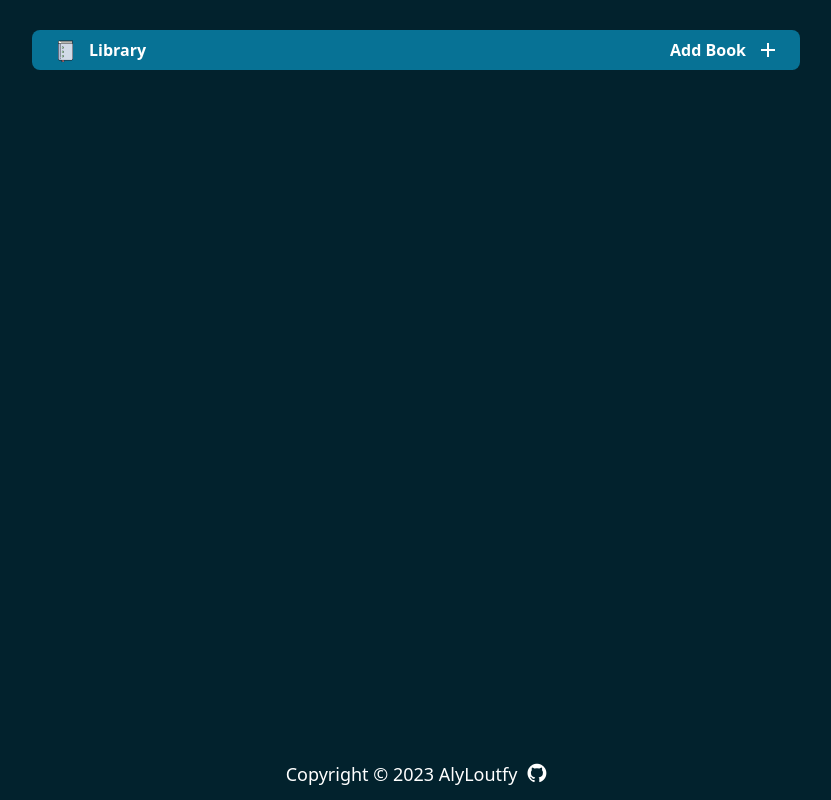
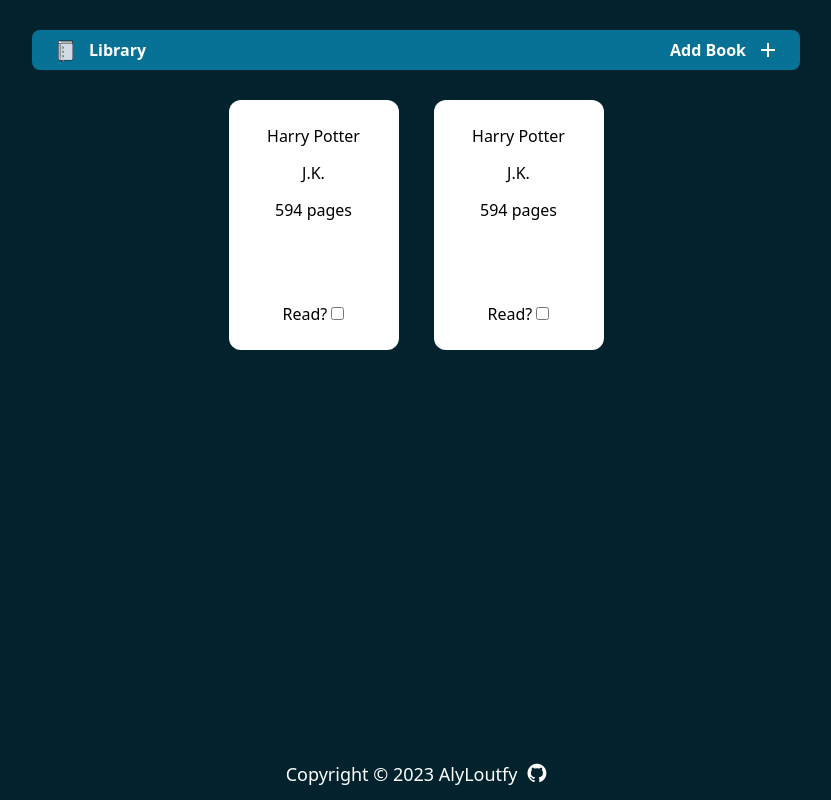
Before and after one commit to AlyLoutfy/library, a plain HTML site: page index.html in a window 1280 px wide. Shown: the whole page, without its empty margins (224-1055 px from the left). Drawn offline with nearby package versions, Linux system fonts and the light colour scheme.

Commit message:
Manual test cards

```diff
--- a/index.html
+++ b/index.html
@@ -29,6 +29,27 @@
                 </div>
             </div>
 
+            <div class="book-cards">
+                <div class="card">
+                    <div class="title">Harry Potter</div>
+                    <div class="author">J.K.</div>
+                    <div class="pages">594 pages</div>
+                    <div class="read">
+                        <label for="read">Read?</label>
+                        <input type="checkbox" name="read" id="toggle" />
+                    </div>
+                </div>
+
+                <div class="card">
+                    <div class="title">Harry Potter</div>
+                    <div class="author">J.K.</div>
+                    <div class="pages">594 pages</div>
+                    <div class="read">
+                        <label for="read">Read?</label>
+                        <input type="checkbox" name="read" id="toggle" />
+                    </div>
+                </div>
+            </div>
             <div class="add-form">
                 <form action="">
                     <div id="form-title">Add New Book</div>
--- a/style.css
+++ b/style.css
@@ -9,6 +9,7 @@
 *::before {
   box-sizing: border-box;
   padding: 0;
+  transition: 400ms all ease-in-out 50ms;
   margin: 0;
 }
 
@@ -26,6 +27,7 @@
 }
 
 .header {
+  /* position: fixed; */
   margin-top: 30px;
   display: flex;
   width: 60%;
@@ -40,7 +42,7 @@
   font-weight: 600;
 }
 
-.title,
+.header .title,
 .add-book {
   display: flex;
   align-items: center;
@@ -48,11 +50,43 @@
   cursor: pointer;
 }
 
+/* Book Card */
+
+.book-cards {
+  display: flex;
+  align-items: center;
+  justify-content: center;
+  flex-wrap: wrap;
+  gap: 35px;
+  width: 65%;
+  margin: 30px 0;
+}
+
+.card {
+  display: flex;
+  justify-content: center;
+  align-items: center;
+  gap: 15px;
+  flex-direction: column;
+  background-color: white;
+  color: black;
+  border-radius: 12px;
+  padding: 25px;
+  min-height: 250px;
+  width: 170px;
+}
+
+.read {
+  margin-top: auto;
+}
+
 /* Add Book Form */
 
 .add-form form {
   z-index: 1;
-  position: sticky;
+  left: 41.5%;
+  top: 25%;
+  position: absolute;
   width: 250px;
   background-color: rgb(232, 232, 232);
   color: black;
@@ -60,7 +94,6 @@
   padding: 30px;
   display: flex;
   flex-direction: column;
-  margin-top: 15vh;
   gap: 16px;
   transform: scale(0);
 }
```
